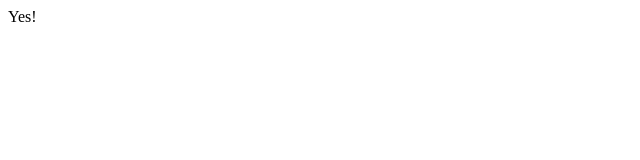
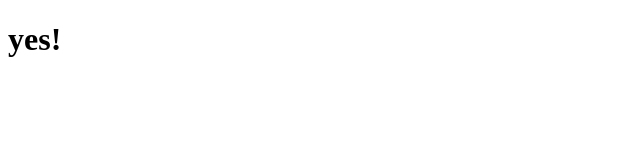
Before and after one commit to Alan95/spezUe, a plain HTML site: page index.html in a window 1280 px wide. Shown: the whole page, without its empty margins (0-640 px from the left). Drawn offline with Linux system fonts and the light colour scheme.

Commit message:
changed text

```diff
--- a/index.html
+++ b/index.html
@@ -6,6 +6,6 @@
     <title></title>
 </head>
 <body>
-    Yes!
+   <h1>yes!</h1>
 </body>
 </html>
```
